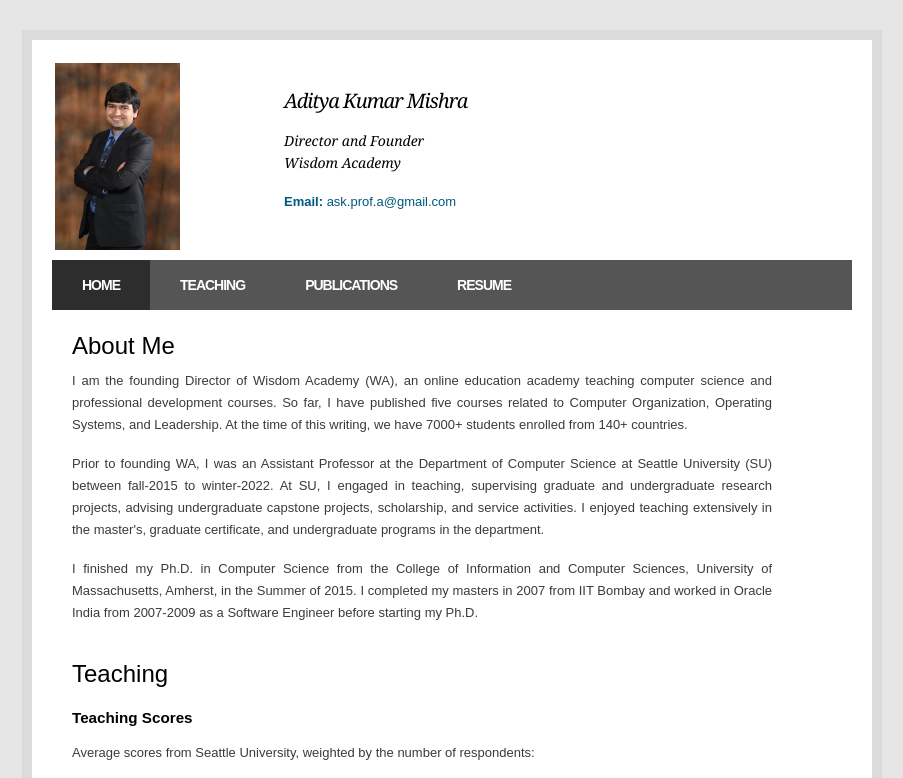
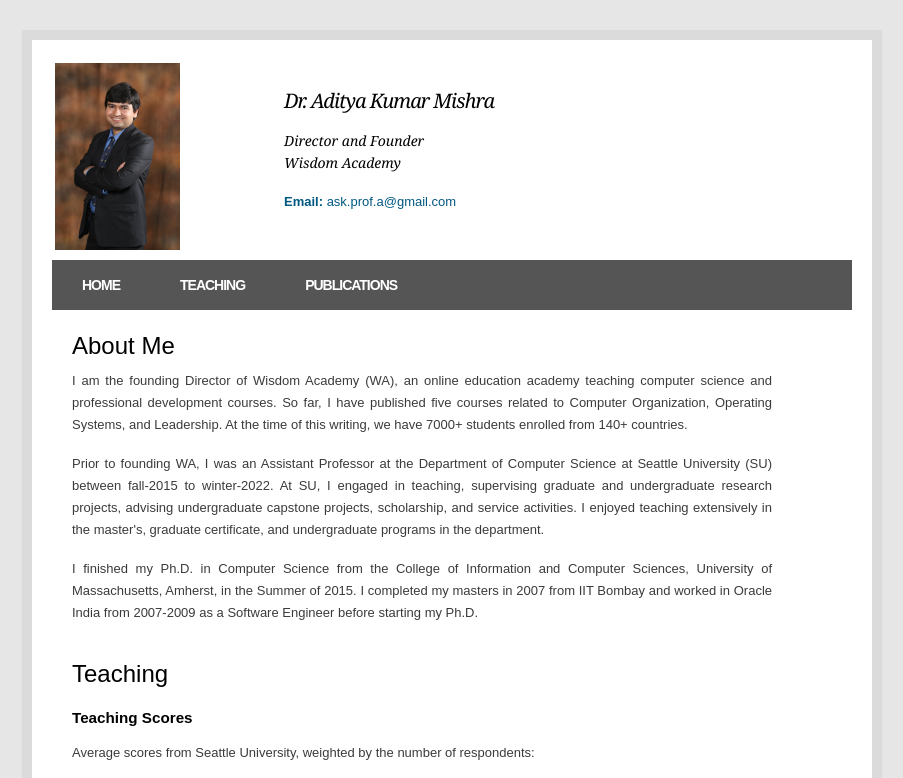
Before and after one commit to ask-prof-A/ask-prof-A.github.io, a plain HTML site: page DrA.html in a window 1280 px wide. Shown: the top 778 px of the page, without its empty margins (188-1091 px from the left). Drawn offline with Linux system fonts and the light colour scheme.

Commit message:
commit 16

```diff
--- a/DrA.html
+++ b/DrA.html
@@ -17,7 +17,7 @@
                  	<img src="./adityam_pic.jpg" width="125" height="187">
 <!--<img src="./adityam_pic.png" width="186" height="192">-->
 		</td> <td>
-		<h1>Aditya Kumar Mishra</h1> <br>
+		<h1>Dr. Aditya Kumar Mishra</h1> <br>
                 <h2>Director and Founder <br> Wisdom Academy </h2>
                 <h4><p>
    		       <b>Email:</b> ask.prof.a@gmail.com <br>
@@ -29,10 +29,10 @@
 
 	<div id="menu">
 		<ul>
-			<li class="active"><a href="http://fac-staff.seattleu.edu/mishraa/web/">Home</a></li>
+			<li><a href="#home">Home</a></li>
 			<li><a href="#teaching">Teaching</a></li>
                         <li><a href="#publications">Publications</a></li>
-			<li><a href="#resume">Resume</a></li>
+			<!--<li><a href="#resume">Resume</a></li>-->
 			<!--<li><a href="#courses">Course Work</a></li>
 			<li><a href="#recent">Recent Activities</a></li>-->
 		</ul>
@@ -41,7 +41,7 @@
    <div id="left">
      <div class="post">
 
-	<h2><span style="color:black">About me </span></h2>
+   <h2><A name="home"><span style="color:black">About me</span></A></h2>
 <p>
 I am the founding Director of Wisdom Academy (WA), an online education academy teaching computer science and professional development courses. So far, I have published five courses related to Computer Organization, Operating Systems, and Leadership. At the time of this writing, we have 7000+ students enrolled from 140+ countries.
 </p>
@@ -275,8 +275,8 @@ Average scores from Wisdom Academy:
     </ul>
 
 <br>
-			<h2 color:black> <A name="resume"><span style="color:black">Resume</span></A></h2>
-			<p><a href="./MishraCV.pdf">Curriculum Vitae</a> [Last updated: Aug 2022]</p>
+			<!--<p><h2 color:black> <A name="resume"><span style="color:black">Resume</span></A></h2>
+			<p><a href="./MishraCV.pdf">Curriculum Vitae</a> [Last updated: Aug 2022]</p>-->
 			<!--<p><a href="http://people.cs.umass.edu/~adityam/hp2/MishraResearchStatement.pdf">Research Statement</a></p>-->
 			<!--<p><a href="http://people.cs.umass.edu/~adityam/hp2/MishraTeachingStatement.pdf">Teaching Statement</a></p><br>-->
 
```
Also changed, not shown: index.html (+2 -1 lines).
